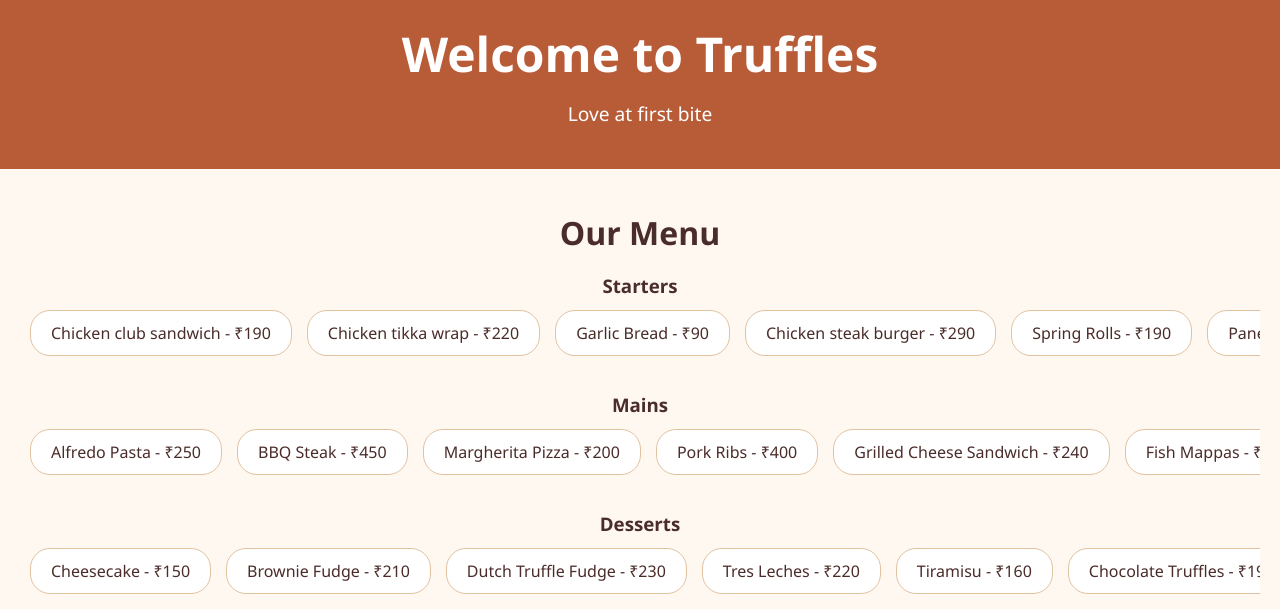
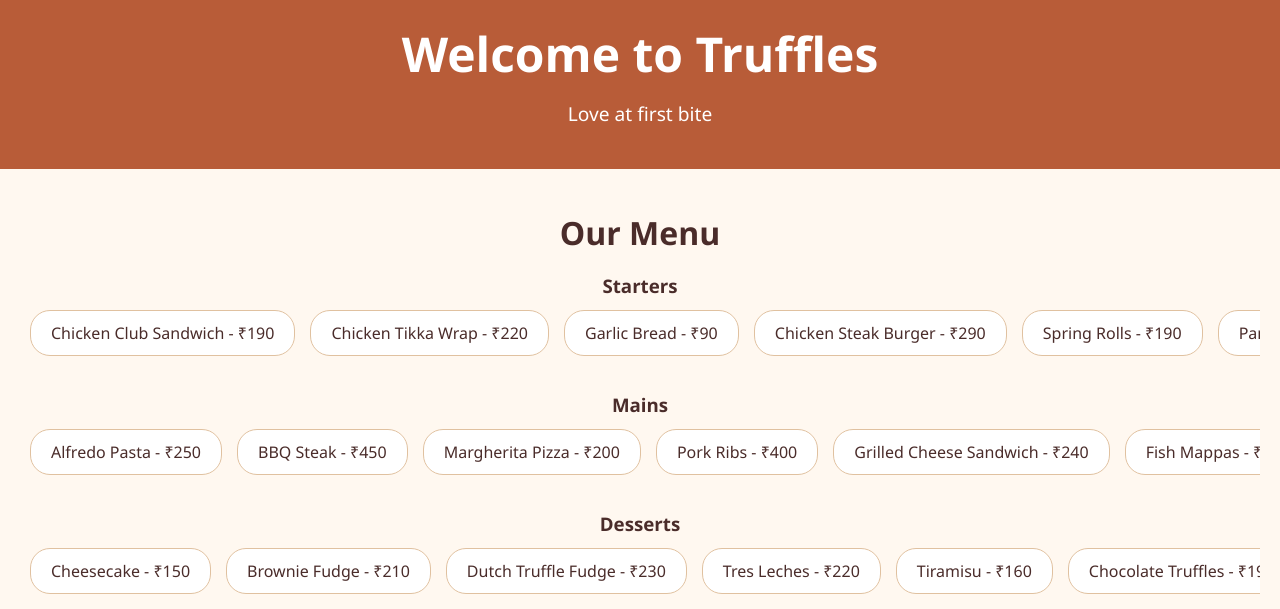
Before and after one commit to Sreyaann06/UI_UX_Project1, a plain HTML site: page index.html in a window 1280 px wide. Shown: the part 488-1097 px from the top of the page. Drawn offline with Linux system fonts and the light colour scheme.

Commit message:
Update index.html

```diff
--- a/index.html
+++ b/index.html
@@ -37,13 +37,13 @@
     <div class="menu-category">
       <h3>Starters</h3>
       <div class="menu-items">
-        <div class="menu-item">Chicken club sandwich - ₹190</div>
-        <div class="menu-item">Chicken tikka wrap - ₹220</div>
+        <div class="menu-item">Chicken Club Sandwich - ₹190</div>
+        <div class="menu-item">Chicken Tikka Wrap - ₹220</div>
         <div class="menu-item">Garlic Bread - ₹90</div>
-        <div class="menu-item">Chicken steak burger - ₹290</div>
+        <div class="menu-item">Chicken Steak Burger - ₹290</div>
         <div class="menu-item">Spring Rolls - ₹190</div>
         <div class="menu-item">Paneer Tikka - ₹160</div>
-        <div class="menu-item">Hot dog - ₹230</div>
+        <div class="menu-item">Hot Dog - ₹230</div>
       </div>
     </div>
 
```
